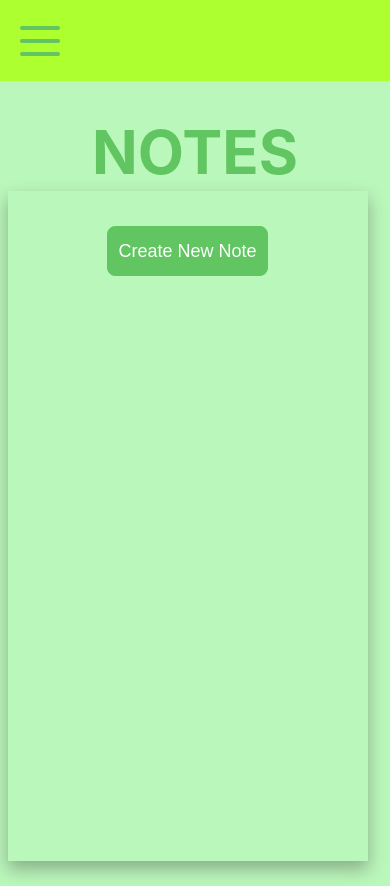
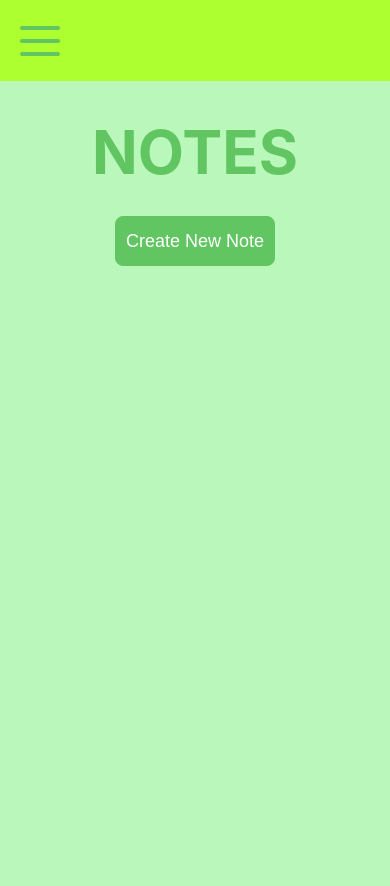
Before and after one commit to abk2191/organiser, a React (Vite) app: page / in a window 390 px wide. After the commit the page ends 844 px from the top, so only its background shows below. Built offline with nearby package versions, Linux system fonts and the light colour scheme.

Commit message:
Added new features

```diff
--- a/src/index.css
+++ b/src/index.css
@@ -268,13 +268,12 @@ html {
 }
 
 .kontainer {
-  height: 650px;
-  width: 850px;
+  height: auto;
+  width: 100%;
   display: flex;
   flex-direction: column;
   align-items: center;
-  overflow: auto;
-  box-shadow: 0 8px 16px rgba(64, 64, 64, 0.4);
+  justify-content: center;
   z-index: 1; /* Lower than backdrop */
   position: relative;
   z-index: 999;
@@ -348,17 +347,23 @@ html {
 /* Notes list in main view */
 .notes-list {
   display: flex;
+  flex-direction: column;
   justify-content: center;
-  flex-direction: column;
-  gap: 15px;
+  gap: 20px;
   width: 100%;
   align-items: center;
   margin-top: 20px;
+
+  height: auto;
+  width: 100%;
 }
 
 .note-item {
   width: 100%;
-  max-width: 500px;
+  gap: 20px;
+  display: flex;
+  align-items: center;
+  justify-content: center;
 }
 
 .nw-nt-div {
@@ -405,12 +410,12 @@ html {
 
 @media (max-width: 768px) {
   .kontainer {
-    width: 340px;
-    margin-right: 15px;
+    width: 100%;
+    height: auto;
     display: flex;
     flex-direction: column;
     align-items: center;
-    padding: 10px;
+    justify-content: center;
   }
 
   .nw-nt-div {
```
